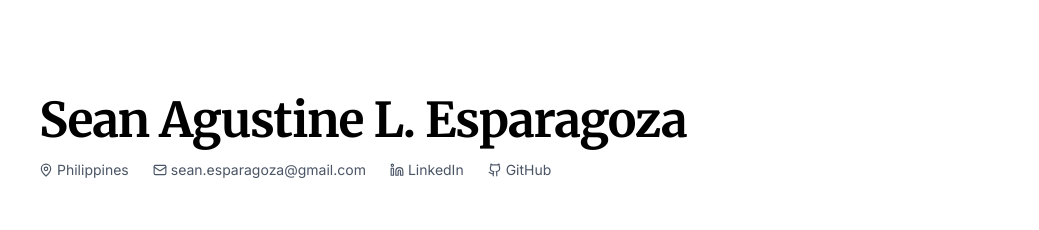
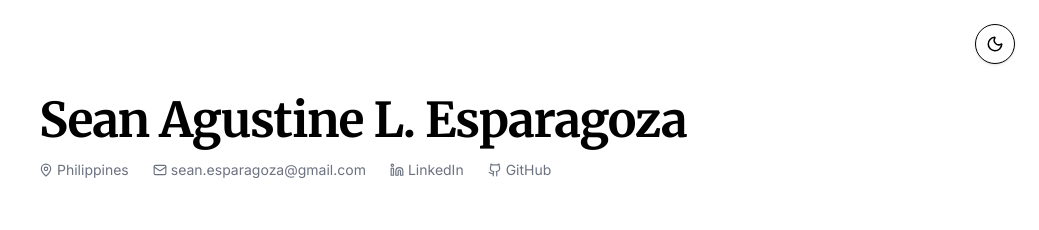
Before and after one commit to agustinelumandong/cshan.dev, a React (Vite) app: page / in a window 1280 px wide. Shown: the top 230 px of the page, without its empty margins (241-1280 px from the left). Built offline with nearby package versions, Linux system fonts and the light colour scheme.

Commit message:
feat: implement theme toggle functionality and update CSS variables for light and dark modes

```diff
--- a/src/App.tsx
+++ b/src/App.tsx
@@ -1,6 +1,6 @@
 import { useState, useRef, useEffect } from 'react';
 import { motion, AnimatePresence } from 'motion/react';
-import { ExternalLink, Github, Linkedin, Mail, MapPin } from 'lucide-react';
+import { ExternalLink, Github, Linkedin, Mail, MapPin, Moon, Sun } from 'lucide-react';
 
 // Types
 interface Experience {
@@ -22,6 +22,8 @@ interface Project {
   githubUrl: string;
   liveUrl?: string;
 }
+
+type Theme = 'light' | 'dark';
 
 // Data
 const EXPERIENCE: Experience[] = [
@@ -126,11 +128,11 @@ const HoverPreview = ({
           animate={{ opacity: 1, x: 0, scale: 1 }}
           exit={{ opacity: 0, x: -10, scale: 0.95 }}
           transition={{ duration: 0.2 }}
-          className="absolute z-50 top-0 left-full ml-4 w-64 bg-white border border-gray-200 shadow-2xl rounded-lg overflow-hidden hidden xl:block"
+          className="absolute z-50 top-0 left-full ml-4 w-64 bg-[var(--surface)] border border-[var(--border)] shadow-2xl rounded-lg overflow-hidden hidden xl:block"
           onMouseEnter={onMouseEnter}
           onMouseLeave={onMouseLeave}
         >
-          <div className="aspect-video w-full bg-gray-100 relative overflow-hidden">
+          <div className="aspect-video w-full bg-[var(--surface-muted)] relative overflow-hidden">
             <img
               src={imageUrl}
               alt={title}
@@ -143,7 +145,7 @@ const HoverPreview = ({
               href={link}
               target="_blank"
               rel="noopener noreferrer"
-              className="block p-3 bg-black text-white text-xs text-center font-medium hover:bg-gray-800 transition-colors flex items-center justify-center gap-2"
+              className="block p-3 bg-[var(--text)] text-[var(--bg)] text-xs text-center font-medium hover:opacity-85 transition-opacity flex items-center justify-center gap-2"
             >
               <span>View Project</span>
               <ExternalLink size={12} />
@@ -157,7 +159,17 @@ const HoverPreview = ({
 
 export default function App() {
   const [hoveredProject, setHoveredProject] = useState<string | null>(null);
+  const [theme, setTheme] = useState<Theme>(() => {
+    const savedTheme = window.localStorage.getItem('theme');
+    if (savedTheme === 'light' || savedTheme === 'dark') return savedTheme;
+    return window.matchMedia('(prefers-color-scheme: dark)').matches ? 'dark' : 'light';
+  });
   const hoverTimeout = useRef<NodeJS.Timeout | null>(null);
+
+  useEffect(() => {
+    document.documentElement.dataset.theme = theme;
+    window.localStorage.setItem('theme', theme);
+  }, [theme]);
 
   const handleMouseEnter = (id: string) => {
     if (hoverTimeout.current) {
@@ -175,23 +187,31 @@ export default function App() {
   };
 
   return (
-    <div className="min-h-screen bg-white text-black font-serif selection:bg-black selection:text-white pb-20">
+    <div className="min-h-screen bg-[var(--bg)] text-[var(--text)] font-serif selection:bg-[var(--text)] selection:text-[var(--bg)] pb-20 transition-colors duration-300">
+      <button
+        type="button"
+        aria-label={`Switch to ${theme === 'dark' ? 'light' : 'dark'} mode`}
+        onClick={() => setTheme((currentTheme) => currentTheme === 'dark' ? 'light' : 'dark')}
+        className="fixed right-4 top-4 sm:right-6 sm:top-6 z-50 inline-flex size-10 items-center justify-center rounded-full border border-[var(--border-strong)] bg-[var(--bg)] text-[var(--text)] shadow-sm transition-colors hover:bg-[var(--surface-muted)] focus:outline-none focus-visible:ring-2 focus-visible:ring-[var(--text)] no-print"
+      >
+        {theme === 'dark' ? <Sun size={18} /> : <Moon size={18} />}
+      </button>
       <main className="max-w-3xl mx-auto px-6 py-16 sm:py-24 relative">
 
         {/* Header */}
         <header className="mb-16 text-center sm:text-left">
           <h1 className="text-4xl sm:text-5xl font-bold mb-4 tracking-tight">Sean Agustine L. Esparagoza</h1>
-          <div className="flex flex-wrap justify-center sm:justify-start gap-x-6 gap-y-2 text-sm font-sans text-gray-600">
+          <div className="flex flex-wrap justify-center sm:justify-start gap-x-6 gap-y-2 text-sm font-sans text-[var(--muted)]">
             <span className="flex items-center gap-1">
               <MapPin size={14} /> Philippines
             </span>
-            <a href="mailto:sean.esparagoza@gmail.com" className="flex items-center gap-1 hover:text-black transition-colors">
+            <a href="mailto:sean.esparagoza@gmail.com" className="flex items-center gap-1 hover:text-[var(--text)] transition-colors">
               <Mail size={14} /> sean.esparagoza@gmail.com
             </a>
-            <a href="https://www.linkedin.com/in/seanagustine/" className="flex items-center gap-1 hover:text-black transition-colors">
+            <a href="https://www.linkedin.com/in/seanagustine/" className="flex items-center gap-1 hover:text-[var(--text)] transition-colors">
               <Linkedin size={14} /> LinkedIn
             </a>
-            <a href="https://github.com/agustinelumandong" className="flex items-center gap-1 hover:text-black transition-colors">
+            <a href="https://github.com/agustinelumandong" className="flex items-center gap-1 hover:text-[var(--text)] transition-colors">
               <Github size={14} /> GitHub
             </a>
           </div>
@@ -199,19 +219,19 @@ export default function App() {
 
         {/* Experience Section */}
         <section className="mb-16">
-          <h2 className="text-xl font-bold uppercase tracking-wider border-b-2 border-black pb-2 mb-8">Work Experience</h2>
+          <h2 className="text-xl font-bold uppercase tracking-wider border-b-2 border-[var(--border-strong)] pb-2 mb-8">Work Experience</h2>
           <div className="space-y-12">
             {EXPERIENCE.map((job) => (
               <div key={job.id} className="group">
                 <div className="flex flex-col sm:flex-row sm:justify-between sm:items-baseline mb-2">
                   <h3 className="text-xl font-bold">{job.company}</h3>
-                  <span className="font-sans text-sm font-medium text-gray-500">{job.period}</span>
+                  <span className="font-sans text-sm font-medium text-[var(--muted)]">{job.period}</span>
                 </div>
                 <div className="flex flex-col sm:flex-row sm:justify-between sm:items-baseline mb-4">
-                  <span className="font-serif italic text-lg text-gray-800">{job.role}</span>
-                  <span className="font-sans text-sm text-gray-500">{job.location}</span>
+                  <span className="font-serif italic text-lg text-[var(--text-soft)]">{job.role}</span>
+                  <span className="font-sans text-sm text-[var(--muted)]">{job.location}</span>
                 </div>
-                <ul className="list-disc list-outside ml-5 space-y-2 text-gray-700 leading-relaxed mb-3">
+                <ul className="list-disc list-outside ml-5 space-y-2 text-[var(--body)] leading-relaxed mb-3">
                   {job.description.map((item, index) => (
                     <li key={index}>{item}</li>
                   ))}
@@ -224,7 +244,7 @@ export default function App() {
               href="https://linkedin.com"
               target="_blank"
               rel="noopener noreferrer"
-              className="inline-flex items-center gap-1 text-sm font-sans text-gray-400 hover:text-black transition-colors italic hover:translate-x-1 duration-200"
+              className="inline-flex items-center gap-1 text-sm font-sans text-[var(--subtle)] hover:text-[var(--text)] transition-colors italic hover:translate-x-1 duration-200"
             >
               ...see more on LinkedIn <ExternalLink size={12} />
             </a>
@@ -233,7 +253,7 @@ export default function App() {
 
         {/* Projects Section */}
         <section className="mb-16">
-          <h2 className="text-xl font-bold uppercase tracking-wider border-b-2 border-black pb-2 mb-8">Selected Projects</h2>
+          <h2 className="text-xl font-bold uppercase tracking-wider border-b-2 border-[var(--border-strong)] pb-2 mb-8">Selected Projects</h2>
           <div className="space-y-10">
             {PROJECTS.map((project) => (
               <div
@@ -263,10 +283,10 @@ export default function App() {
                       onMouseLeave={handleMouseLeave}
                     />
                   </div>
-                  <span className="font-sans text-sm italic text-gray-500">{project.tech}</span>
+                  <span className="font-sans text-sm italic text-[var(--muted)]">{project.tech}</span>
                 </div>
 
-                <p className="text-gray-700 leading-relaxed mb-3">
+                <p className="text-[var(--body)] leading-relaxed mb-3">
                   {project.description}
                 </p>
               </div>
@@ -277,7 +297,7 @@ export default function App() {
               href="https://github.com"
               target="_blank"
               rel="noopener noreferrer"
-              className="inline-flex items-center gap-1 text-sm font-sans text-gray-400 hover:text-black transition-colors italic hover:translate-x-1 duration-200"
+              className="inline-flex items-center gap-1 text-sm font-sans text-[var(--subtle)] hover:text-[var(--text)] transition-colors italic hover:translate-x-1 duration-200"
             >
               ...see more on GitHub <ExternalLink size={12} />
             </a>
@@ -286,8 +306,8 @@ export default function App() {
 
         {/* Skills Section */}
         <section className="mb-16">
-          <h2 className="text-xl font-bold uppercase tracking-wider border-b-2 border-black pb-2 mb-6">Technical Skills</h2>
-          <div className="grid grid-cols-1 sm:grid-cols-2 gap-x-8 gap-y-4 text-gray-700">
+          <h2 className="text-xl font-bold uppercase tracking-wider border-b-2 border-[var(--border-strong)] pb-2 mb-6">Technical Skills</h2>
+          <div className="grid grid-cols-1 sm:grid-cols-2 gap-x-8 gap-y-4 text-[var(--body)]">
             <div>
               <span className="font-bold block mb-1">Languages</span>
               <p>JavaScript (ES6+), TypeScript, HTML5, CSS3/SCSS, SQL, PHP, Python</p>
@@ -317,32 +337,32 @@ export default function App() {
 
         {/* Education Section */}
         <section>
-          <h2 className="text-xl font-bold uppercase tracking-wider border-b-2 border-black pb-2 mb-6">Education</h2>
+          <h2 className="text-xl font-bold uppercase tracking-wider border-b-2 border-[var(--border-strong)] pb-2 mb-6">Education</h2>
           <div>
             <div className="flex flex-col sm:flex-row sm:justify-between sm:items-baseline mb-1">
               <h3 className="text-lg font-bold">Davao Del Norte State College</h3>
-              <span className="font-sans text-sm font-medium text-gray-500">Aug 2024 – Present</span>
+              <span className="font-sans text-sm font-medium text-[var(--muted)]">Aug 2024 – Present</span>
             </div>
             <div className="flex flex-col sm:flex-row sm:justify-between sm:items-baseline">
-              <span className="font-serif italic text-gray-800">Bachelor of Information Technology</span>
-              <span className="font-sans text-sm text-gray-500">Panabo City, Davao del Norte</span>
+              <span className="font-serif italic text-[var(--text-soft)]">Bachelor of Information Technology</span>
+              <span className="font-sans text-sm text-[var(--muted)]">Panabo City, Davao del Norte</span>
             </div>
           </div>
         </section>
 
-        <section className="mt-12 text-center border-t border-gray-100 pt-8 no-print">
-          <p className="text-gray-400 text-sm italic mb-4">
+        <section className="mt-12 text-center border-t border-[var(--border)] pt-8 no-print">
+          <p className="text-[var(--subtle)] text-sm italic mb-4">
             This portfolio is designed to be printed or saved as a clean PDF.
           </p>
           <a
             href="mailto:sean.esparagoza@gmail.com"
-            className="inline-block px-6 py-2 border border-black text-black font-bold text-sm rounded-full hover:bg-black hover:text-white transition-colors"
+            className="inline-block px-6 py-2 border border-[var(--border-strong)] text-[var(--text)] font-bold text-sm rounded-full hover:bg-[var(--text)] hover:text-[var(--bg)] transition-colors"
           >
             Contact Me
           </a>
         </section>
 
-        <footer className="mt-12 pt-8 border-t border-gray-100 text-center text-sm font-sans text-gray-400">
+        <footer className="mt-12 pt-8 border-t border-[var(--border)] text-center text-sm font-sans text-[var(--subtle)]">
           <p>© {new Date().getFullYear()} Sean Agustine Esparagoza. </p>
         </footer>
 
--- a/src/index.css
+++ b/src/index.css
@@ -4,6 +4,38 @@
 @theme {
   --font-sans: "Inter", ui-sans-serif, system-ui, sans-serif;
   --font-serif: "Merriweather", ui-serif, Georgia, Cambria, "Times New Roman", Times, serif;
+}
+
+:root {
+  color-scheme: light;
+  --bg: #ffffff;
+  --surface: #ffffff;
+  --surface-muted: #f3f4f6;
+  --text: #000000;
+  --text-soft: #1f2937;
+  --body: #374151;
+  --muted: #6b7280;
+  --subtle: #9ca3af;
+  --border: #f3f4f6;
+  --border-strong: #000000;
+}
+
+:root[data-theme='dark'] {
+  color-scheme: dark;
+  --bg: #0b0d0f;
+  --surface: #14171a;
+  --surface-muted: #1d2227;
+  --text: #f8fafc;
+  --text-soft: #e5e7eb;
+  --body: #cbd5e1;
+  --muted: #94a3b8;
+  --subtle: #64748b;
+  --border: #1f2937;
+  --border-strong: #f8fafc;
+}
+
+body {
+  background: var(--bg);
 }
 
 @media print {
```
